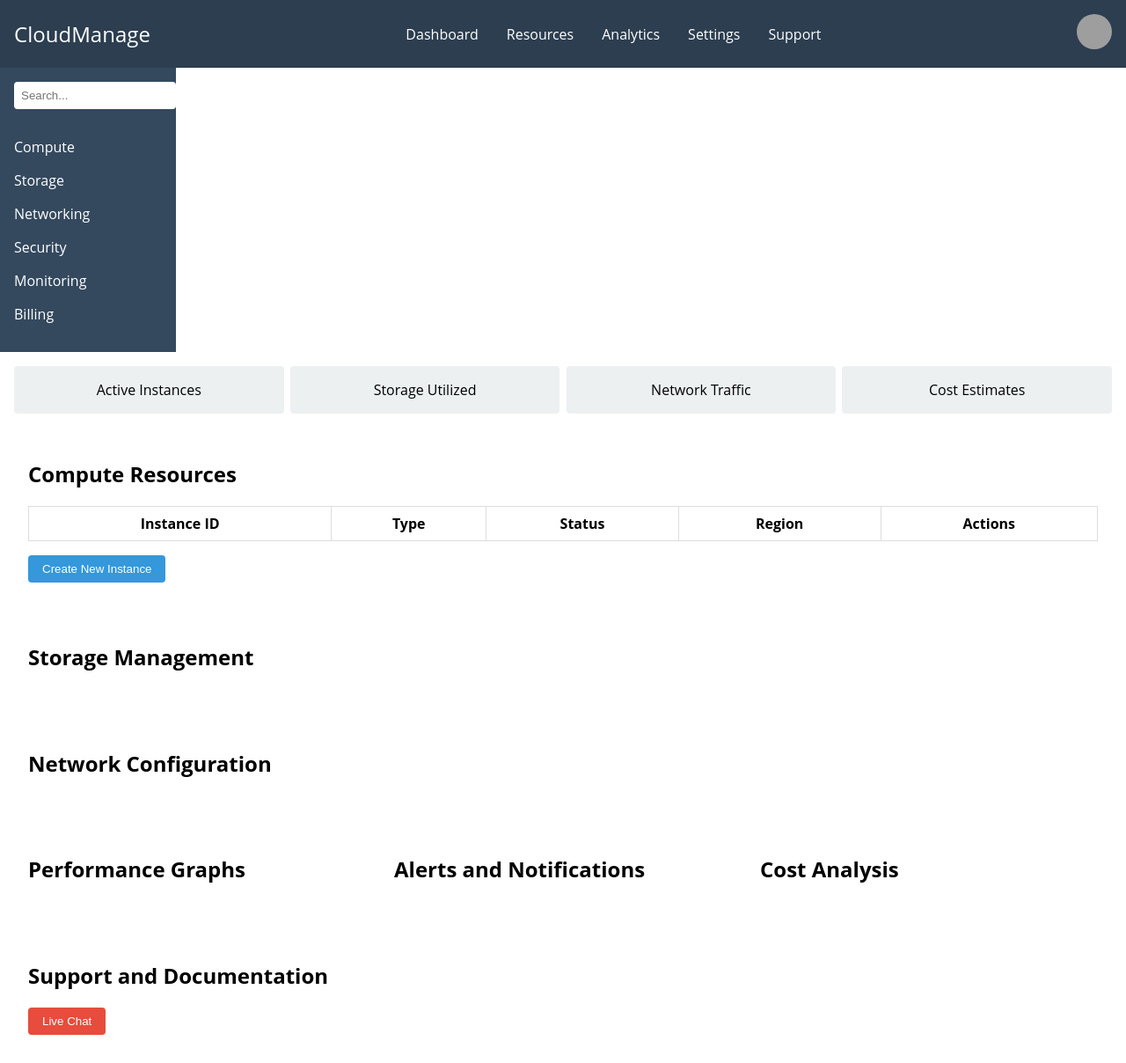
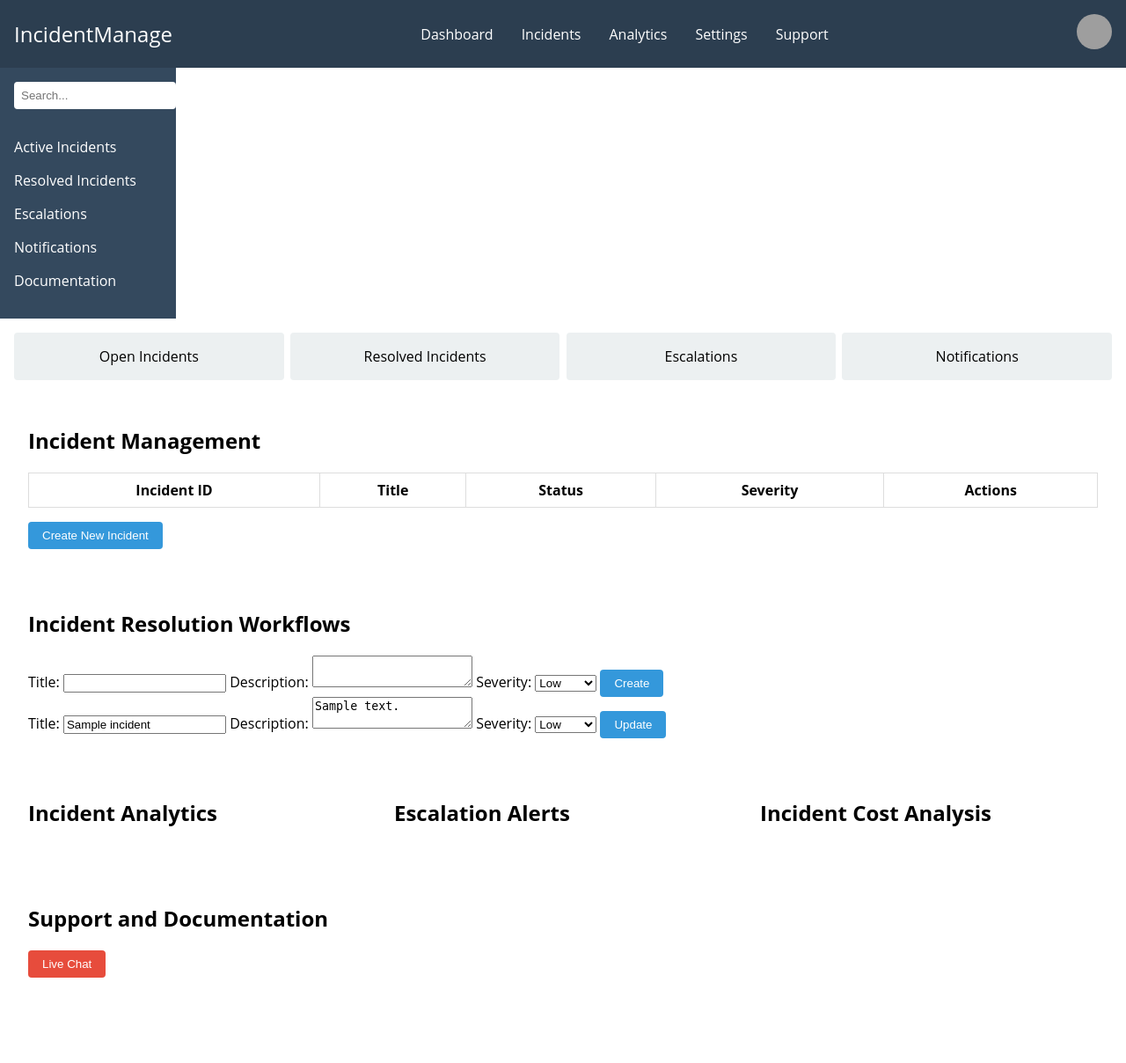
Before and after one commit to NikkaLuna/Automated_DevOps_Incident_Management_Platform, a Django app: template myapplication/templates/index.html in a window 1280 px wide. Shown: the whole page at 88% size. After the commit the page ends 1111 px from the top, so only its background shows below. Run offline with Django 5.2, Linux system fonts and the light colour scheme; the template is opened without the code that fills it: most values are stand-ins (such as "Sample title", 1, 10 or a date in 2020); lists and menus that the app fills with data are empty; grey boxes are pictures that could not be loaded.

```diff
--- a/myapplication/api_urls.py
+++ b/myapplication/api_urls.py
@@ -1,10 +1,14 @@
 from django.urls import path, include
 from rest_framework.routers import DefaultRouter
-from .views import ExampleModelViewSet, ItemViewSet
+from .views import ExampleModelViewSet, ItemViewSet, TicketViewSet, CategoryViewSet, LogViewSet, ResourceViewSet
 
 router = DefaultRouter()
+router.register(r'resources', ResourceViewSet)
 router.register(r'examplemodels', ExampleModelViewSet)
 router.register(r'items', ItemViewSet)
+router.register(r'tickets', TicketViewSet)
+router.register(r'categories', CategoryViewSet)
+router.register(r'logs', LogViewSet)
 
 urlpatterns = [
     path('', include(router.urls)),
--- a/myapplication/static/js/script.js
+++ b/myapplication/static/js/script.js
@@ -1,13 +1,25 @@
-// script.js
+document.getElementById('createResourceForm').addEventListener('submit', function(event) {
+    event.preventDefault();
+    const formData = new FormData(this);
+    fetch('/create-resource/', {
+        method: 'POST',
+        body: formData
+    }).then(response => response.json())
+    .then(data => {
+        // Update the resource list dynamically
+        updateResourceList([data]); // Wrapped data in an array
+    });
+});
+
 document.addEventListener('DOMContentLoaded', () => {
-    // Example of dynamically adding content
     const contentDiv = document.getElementById('content');
 
+    if (contentDiv) {
         const message = document.createElement('p');
         message.textContent = 'This is a dynamically added message.';
         contentDiv.appendChild(message);
+    }
 
-    // Example of fetching data from an API
     fetch('http://localhost:8000/api/items/')
         .then(response => response.json())
         .then(data => {
@@ -15,13 +27,32 @@ document.addEventListener('DOMContentLoaded', () => {
                 const itemElement = document.createElement('p');
                 itemElement.className = 'item';
                 itemElement.textContent = item.name; // Adjust based on your API response structure
+                if (contentDiv) {
                     contentDiv.appendChild(itemElement);
+                }
             });
         })
         .catch(error => {
             console.error('Error fetching data:', error);
+            if (contentDiv) {
                 const errorMessage = document.createElement('p');
                 errorMessage.textContent = 'Failed to load data.';
                 contentDiv.appendChild(errorMessage);
+            }
         });
 });
+
+function updateResourceList(data) {
+    const resourceCards = document.getElementById('resourceCards');
+    if (resourceCards) {
+        resourceCards.innerHTML = '';
+        data.forEach(resource => {
+            const card = document.createElement('div');
+            card.className = 'resource-card';
+            card.innerHTML = `<h3>${resource.name}</h3><p>${resource.type}</p>`;
+            resourceCards.appendChild(card);
+        });
+    } else {
+        console.error('Element with id resourceCards not found');
+    }
+}
--- a/myapplication/templates/index.html
+++ b/myapplication/templates/index.html
@@ -3,17 +3,17 @@
 <head>
     <meta charset="UTF-8">
     <meta name="viewport" content="width=device-width, initial-scale=1.0">
-    <title>Cloud Infrastructure Management Dashboard</title>
+    <title>Incident Management System</title>
     {% load static %}
     <link rel="stylesheet" href="{% static 'css/style.css' %}">
 </head>
 <body>
     <header>
-        <div class="logo">CloudManage</div>
+        <div class="logo">IncidentManage</div>
         <nav>
             <ul>
                 <li><a href="#">Dashboard</a></li>
-                <li><a href="#">Resources</a></li>
+                <li><a href="#">Incidents</a></li>
                 <li><a href="#">Analytics</a></li>
                 <li><a href="#">Settings</a></li>
                 <li><a href="#">Support</a></li>
@@ -34,32 +34,31 @@
         <div class="sidebar">
             <input type="text" placeholder="Search...">
             <ul>
-                <li><a href="#">Compute</a></li>
-                <li><a href="#">Storage</a></li>
-                <li><a href="#">Networking</a></li>
-                <li><a href="#">Security</a></li>
-                <li><a href="#">Monitoring</a></li>
-                <li><a href="#">Billing</a></li>
+                <li><a href="#">Active Incidents</a></li>
+                <li><a href="#">Resolved Incidents</a></li>
+                <li><a href="#">Escalations</a></li>
+                <li><a href="#">Notifications</a></li>
+                <li><a href="#">Documentation</a></li>
             </ul>
         </div>
     </aside>
     <main>
         <section class="widgets">
-            <div class="widget">Active Instances</div>
-            <div class="widget">Storage Utilized</div>
-            <div class="widget">Network Traffic</div>
-            <div class="widget">Cost Estimates</div>
+            <div class="widget">Open Incidents</div>
+            <div class="widget">Resolved Incidents</div>
+            <div class="widget">Escalations</div>
+            <div class="widget">Notifications</div>
         </section>
         <section class="management-panels">
             <div class="panel">
-                <h2>Compute Resources</h2>
+                <h2>Incident Management</h2>
                 <table>
                     <thead>
                         <tr>
-                            <th>Instance ID</th>
-                            <th>Type</th>
+                            <th>Incident ID</th>
+                            <th>Title</th>
                             <th>Status</th>
-                            <th>Region</th>
+                            <th>Severity</th>
                             <th>Actions</th>
                         </tr>
                     </thead>
@@ -67,28 +66,55 @@
                         <!-- Dynamic content here -->
                     </tbody>
                 </table>
-                <button>Create New Instance</button>
+                <button>Create New Incident</button>
             </div>
             <div class="panel">
-                <h2>Storage Management</h2>
-                <!-- Similar structure to Compute Resources -->
-            </div>
-            <div class="panel">
-                <h2>Network Configuration</h2>
-                <!-- Visual representation and controls -->
+                <h2>Incident Resolution Workflows</h2>
+                <!-- Create and Edit Forms -->
+                <div class="forms">
+                    <form id="createIncidentForm">
+                        <label for="title">Title:</label>
+                        <input type="text" id="title" name="title">
+                        <label for="description">Description:</label>
+                        <textarea id="description" name="description"></textarea>
+                        <label for="severity">Severity:</label>
+                        <select id="severity" name="severity">
+                            <option value="Low">Low</option>
+                            <option value="Medium">Medium</option>
+                            <option value="High">High</option>
+                        </select>
+                        <button type="submit">Create</button>
+                    </form>
+                    <form id="editIncidentForm">
+                        <label for="title">Title:</label>
+                        <input type="text" id="title" name="title" value="{{ incident.title }}">
+                        <label for="description">Description:</label>
+                        <textarea id="description" name="description">{{ incident.description }}</textarea>
+                        <label for="severity">Severity:</label>
+                        <select id="severity" name="severity" value="{{ incident.severity }}">
+                            <option value="Low">Low</option>
+                            <option value="Medium">Medium</option>
+                            <option value="High">High</option>
+                        </select>
+                        <button type="submit">Update</button>
+                    </form>
+                </div>
+                <div id="incidentCards">
+                    <!-- Cards will be populated dynamically -->
+                </div>
             </div>
         </section>
         <section class="analytics-monitoring">
             <div class="analytics">
-                <h2>Performance Graphs</h2>
+                <h2>Incident Analytics</h2>
                 <!-- Graphs and data visualizations -->
             </div>
             <div class="alerts">
-                <h2>Alerts and Notifications</h2>
+                <h2>Escalation Alerts</h2>
                 <!-- Alerts list -->
             </div>
             <div class="cost-analysis">
-                <h2>Cost Analysis</h2>
+                <h2>Incident Cost Analysis</h2>
                 <!-- Cost breakdown charts -->
             </div>
         </section>
@@ -99,5 +125,74 @@
         </section>
     </main>
     <script src="{% static 'js/script.js' %}"></script>
+    <script type="text/javascript">
+        function getCookie(name) {
+            let cookieValue = null;
+            if (document.cookie && document.cookie !== '') {
+                const cookies = document.cookie.split(';');
+                for (let i = 0; i < cookies.length; i++) {
+                    const cookie = cookies[i].trim();
+                    if (cookie.substring(0, name.length + 1) === (name + '=')) {
+                        cookieValue = decodeURIComponent(cookie.substring(name.length + 1));
+                        break;
+                    }
+                }
+            }
+            return cookieValue;
+        }
+        const csrftoken = getCookie('csrftoken');
+
+        document.getElementById('createIncidentForm').addEventListener('submit', function(event) {
+            event.preventDefault();
+            const formData = new FormData(this);
+            fetch('/create-incident/', {
+                method: 'POST',
+                headers: {
+                    'X-CSRFToken': csrftoken
+                },
+                body: formData
+            }).then(response => response.json())
+            .then(data => {
+                // Update the incident list dynamically
+                updateIncidentList(data);
+            });
+        });
+
+        document.addEventListener('DOMContentLoaded', () => {
+            const contentDiv = document.getElementById('content');
+
+            const message = document.createElement('p');
+            message.textContent = 'This is a dynamically added message.';
+            contentDiv.appendChild(message);
+
+            fetch('http://localhost:8000/api/incidents/')
+                .then(response => response.json())
+                .then(data => {
+                    data.forEach(incident => {
+                        const incidentElement = document.createElement('p');
+                        incidentElement.className = 'incident';
+                        incidentElement.textContent = incident.title;
+                        contentDiv.appendChild(incidentElement);
+                    });
+                })
+                .catch(error => {
+                    console.error('Error fetching data:', error);
+                    const errorMessage = document.createElement('p');
+                    errorMessage.textContent = 'Failed to load data.';
+                    contentDiv.appendChild(errorMessage);
+                });
+        });
+
+        function updateIncidentList(data) {
+            const incidentCards = document.getElementById('incidentCards');
+            incidentCards.innerHTML = '';
+            data.forEach(incident => {
+                const card = document.createElement('div');
+                card.className = 'incident-card';
+                card.innerHTML = `<h3>${incident.title}</h3><p>${incident.description}</p><p>${incident.severity}</p>`;
+                incidentCards.appendChild(card);
+            });
+        }
+    </script>
 </body>
 </html>
--- a/myapplication/urls.py
+++ b/myapplication/urls.py
@@ -1,8 +1,14 @@
+
 from django.urls import path, include
+from . import views
 from .api_urls import router
-from .views import index
+from .views import index, create_resource, update_resource
 
 urlpatterns = [
-    path('', index, name='home'),  # Serve the index.html at the root URL
+
+    path('', views.index, name='index'),
     path('api/', include(router.urls)),
+    path('home/', views.home, name='home'),
+    path('create-resource/', views.create_resource, name='create_resource'),
+    path('update-resource/', views.update_resource, name='update_resource'),
 ]
```
Also changed, not shown: myapplication/models.py (+23 -1 lines), myapplication/serializers.py (+25 -1 lines), myapplication/views.py (+50 -4 lines), myapplication/migrations/0002_category_resource_ticket_log.py (added), 1 other file. Lines whose indentation alone changed are shown as unchanged.
